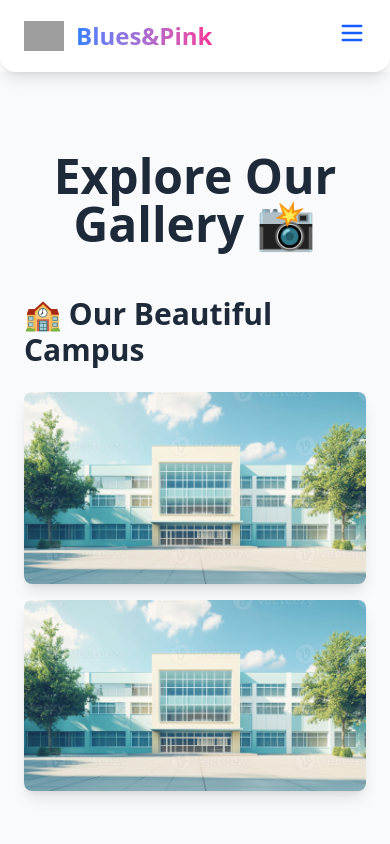
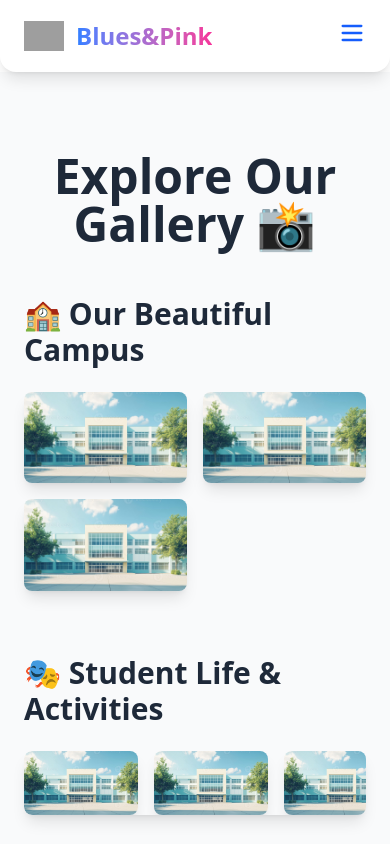
Before and after one commit to akshargoel/Blues_Pink, a React (Vite) app: page /gallery in a window 390 px wide. Shown: the top 844 px of the page. Built offline with nearby package versions, Linux system fonts and the light colour scheme; grey boxes are pictures that could not be loaded.

Commit message:
did changes to gallery

```diff
--- a/src/pages/gallery.jsx
+++ b/src/pages/gallery.jsx
@@ -1,13 +1,23 @@
-import { motion } from "framer-motion";
-import { useState } from "react";
+import React, { useState, useEffect } from 'react';
+import { motion } from 'framer-motion';
 
 const CampusImages = [
   { images: "/images/school.jpeg" },
-  { images: "/images/school.jpeg" }
+  { images: "/images/school.jpeg" },
+  { images: "/images/school.jpeg" },
+  // Add more images as needed
 ];
 
 const Gallery = () => {
   const [activeImage, setActiveImage] = useState(null);
+  const [isMobile, setIsMobile] = useState(window.innerWidth < 768);
+
+  // Update isMobile state on window resize
+  useEffect(() => {
+    const handleResize = () => setIsMobile(window.innerWidth < 768);
+    window.addEventListener('resize', handleResize);
+    return () => window.removeEventListener('resize', handleResize);
+  }, []);
 
   return (
     <section className="py-20 bg-gray-50">
@@ -25,15 +35,14 @@
         {/* 🏫 Campus Images - Masonry Grid */}
         <div className="mb-16">
           <h3 className="text-3xl font-bold text-gray-800 mb-6">🏫 Our Beautiful Campus</h3>
-          <div className="grid md:grid-cols-3 gap-4">
+          <div className="grid grid-cols-2 md:grid-cols-3 gap-4">
             {CampusImages.map((campus, i) => (
               <motion.img
                 key={i}
                 src={campus.images}
                 alt={`Campus ${i + 1}`}
-                className="rounded-lg shadow-lg cursor-pointer hover:scale-105 transition-transform duration-300"
-                whileHover={{ scale: 1.05 }}
-                onClick={() => setActiveImage(campus.images)}
+                className="w-full h-auto rounded-lg shadow-lg cursor-pointer transition-transform duration-300 md:hover:scale-105"
+                onClick={!isMobile ? () => setActiveImage(campus.images) : undefined}
               />
             ))}
           </div>
@@ -43,13 +52,13 @@
         <div className="mb-16">
           <h3 className="text-3xl font-bold text-gray-800 mb-6">🎭 Student Life & Activities</h3>
           <div className="relative overflow-hidden rounded-lg shadow-lg">
-            <div className="flex animate-scroll gap-4">
+            <div className="flex overflow-x-auto gap-4">
               {["/images/school.jpeg", "/images/school.jpeg", "/images/school.jpeg"].map((img, i) => (
                 <motion.img
                   key={i}
                   src={img}
                   alt={`Activity ${i + 1}`}
-                  className="w-full md:w-1/3 rounded-lg shadow-lg"
+                  className="w-1/3 rounded-lg shadow-lg"
                   whileHover={{ scale: 1.05 }}
                 />
               ))}
```
